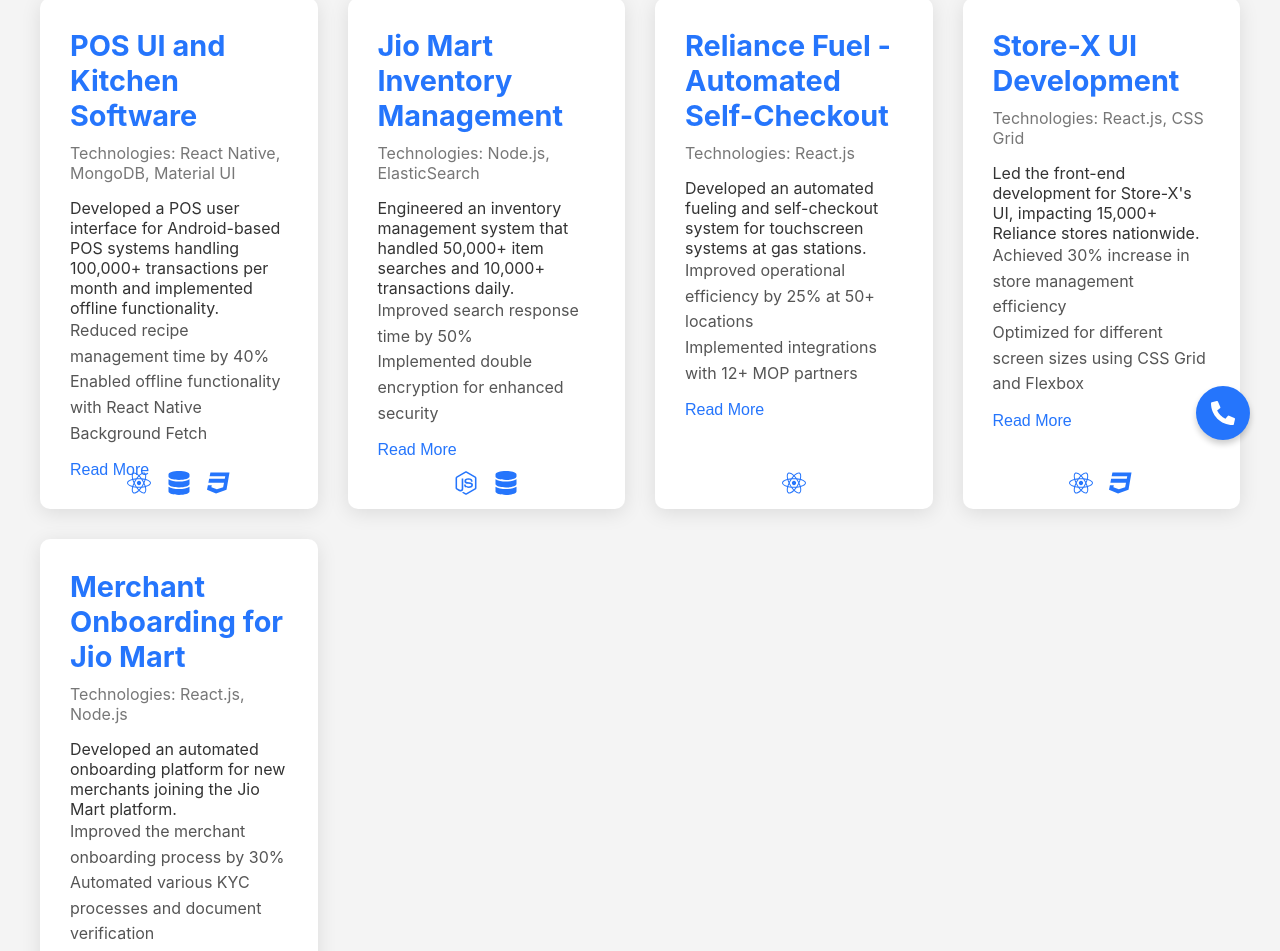
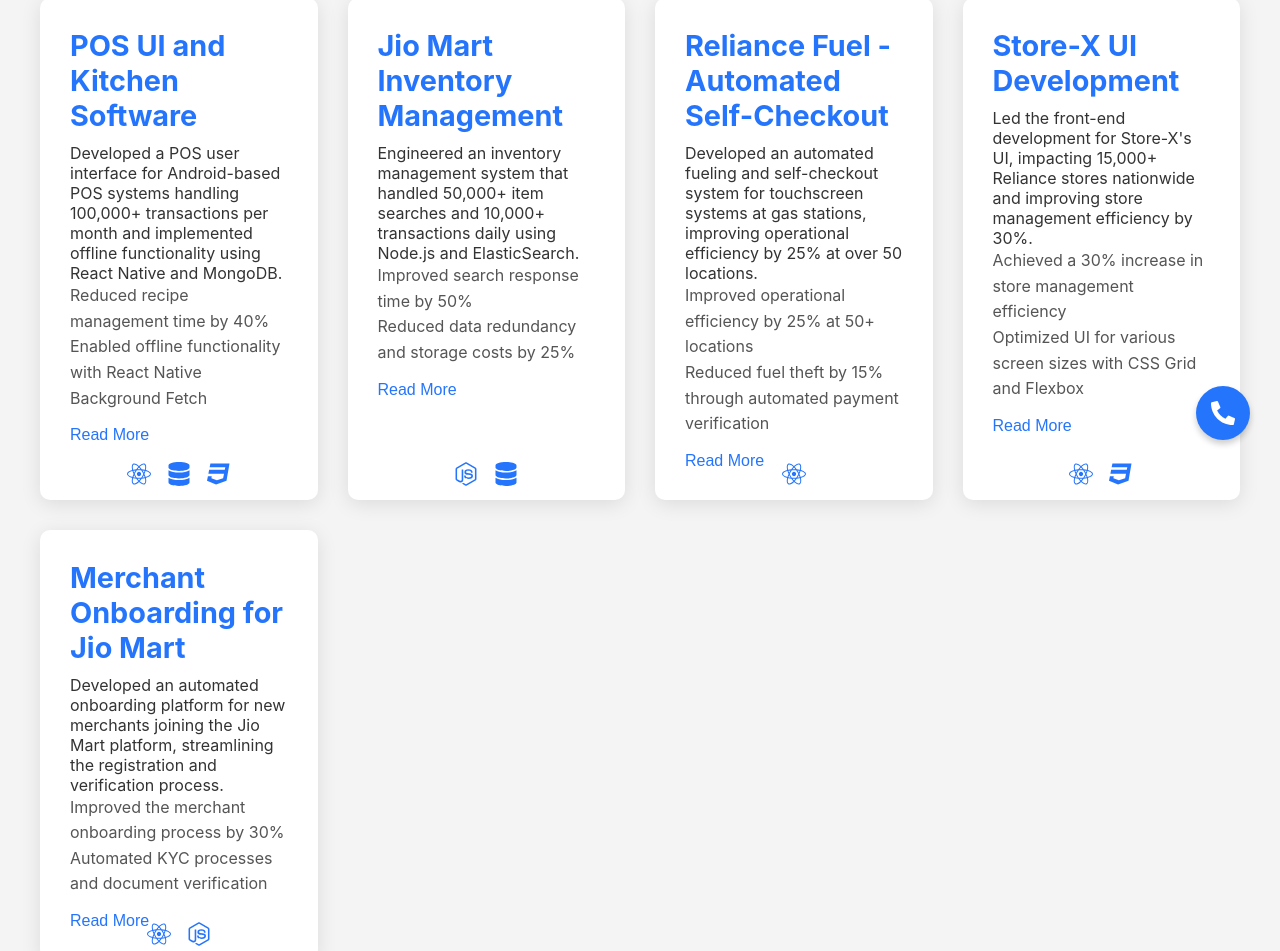
Before and after one commit to Sudhanshu9999/sudhanshu_jadhav_developer_portfolio, a React (Create React App) app: page /projects in a window 1280 px wide. Shown: the part 330-1281 px from the top of the page. Built offline with nearby package versions, Linux system fonts and the light colour scheme.

Commit message:
Links and MyProject Changes

```diff
--- a/src/Pages/HomePage/HomePage.tsx
+++ b/src/Pages/HomePage/HomePage.tsx
@@ -1,4 +1,5 @@
 import React, { useEffect } from 'react';
+import { Link } from 'react-router-dom';
 import SkillsetCard from './Cards/SkillsetCard';
 import EducationCard from './Cards/EducationCard';
 import ExperienceCard from './Cards/ExperienceCard';
@@ -48,7 +49,7 @@
       </div>
       <div className="intro-section">
         <p>Hello, I'm Sudhanshu! I'm a software developer specializing in front-end technologies like React and TypeScript. Here, you'll find a selection of the projects that I've worked on and more about my journey in tech.</p>
-        <a href="/projects" className="button">View My Work</a>
+        <Link to="/projects" className="button">View My Work</Link>
       </div>
 
       <SkillsetCard />
--- /dev/null
+++ b/src/Pages/ProjectsPage/Popup.css
@@ -0,0 +1,102 @@
+/* Overlay for the popup */
+.popup-overlay {
+    position: fixed;
+    top: 0;
+    left: 0;
+    width: 100%;
+    height: 100%;
+    background-color: rgba(0, 0, 0, 0.6);
+    display: flex;
+    justify-content: center;
+    align-items: center;
+    z-index: 9999;
+    opacity: 0;
+    transition: opacity 0.3s ease;
+    visibility: hidden; /* Initially hidden */
+  }
+
+  /* Show the popup overlay when active */
+  .popup-overlay.show {
+    opacity: 1;
+    visibility: visible;
+  }
+
+  /* Popup box style */
+  .popup-box {
+    background-color: #fff;
+    padding: 30px;
+    width: 80%;
+    max-width: 600px;
+    border-radius: 10px;
+    box-shadow: 0 4px 20px rgba(0, 0, 0, 0.1);
+    position: relative;
+    transform: scale(0.9);
+    transition: transform 0.3s ease;
+    visibility: hidden; /* Initially hidden */
+  }
+
+  body.dark-mode .popup-box {
+    background-color: #3a3f47;
+    color: #fff;
+  }
+
+  /* Show the popup box when active */
+  .popup-box.show {
+    transform: scale(1);
+    visibility: visible;
+  }
+
+  /* Popup content section */
+  .popup-content {
+    max-height: 400px;
+    overflow-y: auto;
+  }
+
+  .popup-box h2 {
+    margin-bottom: 20px;
+    font-size: 1.8rem;
+    color: #333;
+  }
+
+  body.dark-mode .popup-box h2 {
+    color: #ffcc02;
+  }
+
+  .popup-box p {
+    font-size: 1rem;
+    color: #666;
+    line-height: 1.6;
+  }
+
+  body.dark-mode .popup-box p {
+    color: #ccc;
+  }
+
+  .techIcons {
+    color: #2575fc;
+  }
+
+  body.dark-mode .techIcons{
+    color: #ffcc02;
+  }
+
+  /* Close button style (simple 'X' at the top right) */
+  .close-btn {
+    position: absolute;
+    top: 10px;
+    right: 10px;
+    background: none;
+    border: none;
+    font-size: 1.5rem;
+    color: #333;
+    cursor: pointer;
+  }
+
+  .close-btn:hover {
+    color: #ff6347;
+  }
+
+  /* Transition for the popup box */
+  .popup-box.show {
+    transform: scale(1);
+  }
--- /dev/null
+++ b/src/Pages/ProjectsPage/Popup.tsx
@@ -0,0 +1,41 @@
+import React from 'react';
+import './Popup.css';
+
+// Define the type for the content object
+interface ProjectContent {
+  title: string;
+  description: string;
+  detailedDescription: string;
+  techIcons: JSX.Element[];
+  keyOutcomes: string[];
+}
+
+interface PopupProps {
+  content: ProjectContent;  // Now accepting a ProjectContent object
+  closePopup: () => void;
+}
+
+const Popup: React.FC<PopupProps> = ({ content, closePopup }) => {
+  return (
+    <div className="popup-overlay show" onClick={closePopup}>
+      <div className="popup-box show" onClick={(e) => e.stopPropagation()}>
+        <button className="close-btn" onClick={closePopup}>×</button>
+        <h2>{content.title}</h2> {/* Now accessing title from content */}
+        <div className="popup-content">
+          <p>{content.description}</p>
+          <div className="techIcons">{content.techIcons}</div>
+          <h3>Detailed Description:</h3>
+          <p>{content.detailedDescription}</p>
+          <h3>Key Outcomes:</h3>
+          <ul>
+            {content.keyOutcomes.map((outcome, index) => (
+              <li key={index}>{outcome}</li>
+            ))}
+          </ul>
+        </div>
+      </div>
+    </div>
+  );
+};
+
+export default Popup;
--- a/src/Pages/ProjectsPage/ProjectsPage.tsx
+++ b/src/Pages/ProjectsPage/ProjectsPage.tsx
@@ -1,146 +1,153 @@
-import React, { useEffect, useRef } from "react";
+import React, { useState, useEffect, useRef } from "react";
 import { FaReact, FaNodeJs, FaDatabase, FaCss3 } from "react-icons/fa";
 import './ProjectsPage.css';
+import Popup from './Popup'; // Import the Popup component
+
+interface ProjectContent {
+  title: string;
+  description: string;
+  techIcons: JSX.Element[];
+  detailedDescription: string;
+  keyOutcomes: string[];
+}
 
 const ProjectsPage: React.FC = () => {
   const cardsRef = useRef<HTMLDivElement[]>([]);
+  const [isPopupOpen, setIsPopupOpen] = useState(false);
+  const [popupContent, setPopupContent] = useState<ProjectContent | null>(null);  // Updated type for popupContent
+
+  // Project details with more in-depth content
+  const projectDetails = {
+    project1: {
+      title: "POS UI and Kitchen Software",
+      description: "Developed a POS user interface for Android-based POS systems handling 100,000+ transactions per month and implemented offline functionality using React Native and MongoDB.",
+      techIcons: [<FaReact className="icon" />, <FaDatabase className="icon" />, <FaCss3 className="icon" />],
+      detailedDescription: "The POS UI was built to provide a seamless experience for restaurant staff, optimizing the flow of orders and reducing wait times. I implemented offline capabilities to ensure that the system could still function even when there was no internet connection, enabling the restaurant to continue operations without interruption. The system supports a high volume of transactions daily, ensuring that restaurants can scale easily with their growing customer base.",
+      keyOutcomes: [
+        "Reduced recipe management time by 40%",
+        "Enabled offline functionality with React Native Background Fetch",
+        "Improved order processing speed by 30%",
+        "Achieved 99.9% system uptime across all locations"
+      ]
+    },
+    project2: {
+      title: "Jio Mart Inventory Management",
+      description: "Engineered an inventory management system that handled 50,000+ item searches and 10,000+ transactions daily using Node.js and ElasticSearch.",
+      techIcons: [<FaNodeJs className="icon" />, <FaDatabase className="icon" />],
+      detailedDescription: "I created an inventory management system that allows users to search for products efficiently even with a large product database. The system also integrates with various third-party APIs to ensure real-time stock updates and automatic reordering. ElasticSearch was used to index and query the data quickly, reducing search times drastically. The system has helped Jio Mart scale their inventory operations and streamline their logistics.",
+      keyOutcomes: [
+        "Improved search response time by 50%",
+        "Reduced data redundancy and storage costs by 25%",
+        "Implemented double encryption for enhanced security",
+        "Increased transaction speed by 40% during peak hours"
+      ]
+    },
+    project3: {
+      title: "Reliance Fuel - Automated Self-Checkout",
+      description: "Developed an automated fueling and self-checkout system for touchscreen systems at gas stations, improving operational efficiency by 25% at over 50 locations.",
+      techIcons: [<FaReact className="icon" />],
+      detailedDescription: "This project involved building a self-checkout kiosk for fuel stations, which allowed customers to fuel their vehicles and pay without needing to interact with an attendant. The system integrates with the fuel pumps and payment systems, allowing for a seamless transaction process. The self-checkout system also includes a loyalty program, enabling customers to earn rewards points with every purchase.",
+      keyOutcomes: [
+        "Improved operational efficiency by 25% at 50+ locations",
+        "Reduced fuel theft by 15% through automated payment verification",
+        "Increased customer satisfaction with faster checkout process",
+        "Reduced staffing costs by 30% per location"
+      ]
+    },
+    project4: {
+      title: "Store-X UI Development",
+      description: "Led the front-end development for Store-X's UI, impacting 15,000+ Reliance stores nationwide and improving store management efficiency by 30%.",
+      techIcons: [<FaReact className="icon" />, <FaCss3 className="icon" />],
+      detailedDescription: "For this project, I developed the user interface for Store-X, an application that helps manage retail stores efficiently. The UI was built with React.js, utilizing CSS Grid and Flexbox to ensure responsiveness across different screen sizes and devices. The application allows store managers to track inventory, manage staff schedules, and access real-time sales data.",
+      keyOutcomes: [
+        "Achieved a 30% increase in store management efficiency",
+        "Optimized UI for various screen sizes with CSS Grid and Flexbox",
+        "Improved user engagement by 25% with a more intuitive interface",
+        "Reduced onboarding time for new store managers by 40%"
+      ]
+    },
+    project5: {
+      title: "Merchant Onboarding for Jio Mart",
+      description: "Developed an automated onboarding platform for new merchants joining the Jio Mart platform, streamlining the registration and verification process.",
+      techIcons: [<FaReact className="icon" />, <FaNodeJs className="icon" />],
+      detailedDescription: "The merchant onboarding platform I developed automates various parts of the registration and verification process for Jio Mart. The system integrates with third-party KYC services and document verification tools, ensuring that new merchants can be onboarded quickly and efficiently. It also provides merchants with real-time updates on their application status and any required documentation.",
+      keyOutcomes: [
+        "Improved the merchant onboarding process by 30%",
+        "Automated KYC processes and document verification",
+        "Reduced manual intervention by 40%",
+        "Increased merchant activation rate by 15%"
+      ]
+    }
+  };
 
   useEffect(() => {
     const observer = new IntersectionObserver(
       (entries, observer) => {
         entries.forEach((entry) => {
           if (entry.isIntersecting) {
-            entry.target.classList.add("visible"); // Add visible class to trigger fade-in animation
+            entry.target.classList.add("visible");
             observer.unobserve(entry.target); // Stop observing after it becomes visible
           }
         });
       },
-      { threshold: 0.5 } // Trigger when 50% of the element is visible
+      { threshold: 0.5 }
     );
 
-    // Copy the ref to a local variable to prevent changes during cleanup
     const currentCardsRef = cardsRef.current;
-
-    // Observe each project card
     currentCardsRef.forEach((card) => {
       if (card) observer.observe(card);
     });
 
     return () => {
-      // Cleanup observer using the local variable
       currentCardsRef.forEach((card) => {
         if (card) observer.unobserve(card);
       });
     };
   }, []);
 
+  const openPopup = (project: ProjectContent) => {
+    setPopupContent(project); // Now we pass the full project content object
+    setIsPopupOpen(true); // Open the popup
+  };
+
+
+
+  const closePopup = () => {
+    setIsPopupOpen(false); // Close the popup
+  };
+
   return (
     <div className="page-container">
-      {/* Page Title and Description */}
       <section className="projectsSection">
         <h2 className="pageTitle">My Projects</h2>
         <p className="pageDescription">
           Here is a showcase of some of the most impactful projects I’ve worked on, demonstrating my skills in full-stack development, UI design, and problem-solving.
         </p>
 
-        {/* Projects Container */}
         <div className="projectsContainer">
-          {/* Project 1 */}
-          <div
-            className="projectCard fadeIn"
-            ref={(el) => (cardsRef.current[0] = el!)}
-          >
-            <h3>POS UI and Kitchen Software</h3>
-            <p className="techStack">Technologies: React Native, MongoDB, Material UI</p>
-            <p>Developed a POS user interface for Android-based POS systems handling 100,000+ transactions per month and implemented offline functionality.</p>
-            <ul>
-              <li>Reduced recipe management time by 40%</li>
-              <li>Enabled offline functionality with React Native Background Fetch</li>
-            </ul>
-            <div className="techIcons">
-              <FaReact className="icon" />
-              <FaDatabase className="icon" />
-              <FaCss3 className="icon" />
-            </div>
-            <button className="readMore">Read More</button>
-          </div>
-
-          {/* Project 2 */}
-          <div
-            className="projectCard fadeIn"
-            ref={(el) => (cardsRef.current[1] = el!)}
-          >
-            <h3>Jio Mart Inventory Management</h3>
-            <p className="techStack">Technologies: Node.js, ElasticSearch</p>
-            <p>Engineered an inventory management system that handled 50,000+ item searches and 10,000+ transactions daily.</p>
-            <ul>
-              <li>Improved search response time by 50%</li>
-              <li>Implemented double encryption for enhanced security</li>
-            </ul>
-            <div className="techIcons">
-              <FaNodeJs className="icon" />
-              <FaDatabase className="icon" />
-            </div>
-            <button className="readMore">Read More</button>
-          </div>
-
-          {/* Project 3 */}
-          <div
-            className="projectCard fadeIn"
-            ref={(el) => (cardsRef.current[2] = el!)}
-          >
-            <h3>Reliance Fuel - Automated Self-Checkout</h3>
-            <p className="techStack">Technologies: React.js</p>
-            <p>Developed an automated fueling and self-checkout system for touchscreen systems at gas stations.</p>
-            <ul>
-              <li>Improved operational efficiency by 25% at 50+ locations</li>
-              <li>Implemented integrations with 12+ MOP partners</li>
-            </ul>
-            <div className="techIcons">
-              <FaReact className="icon" />
-            </div>
-            <button className="readMore">Read More</button>
-          </div>
-
-          {/* Project 4 */}
-          <div
-            className="projectCard fadeIn"
-            ref={(el) => (cardsRef.current[3] = el!)}
-          >
-            <h3>Store-X UI Development</h3>
-            <p className="techStack">Technologies: React.js, CSS Grid</p>
-            <p>Led the front-end development for Store-X's UI, impacting 15,000+ Reliance stores nationwide.</p>
-            <ul>
-              <li>Achieved 30% increase in store management efficiency</li>
-              <li>Optimized for different screen sizes using CSS Grid and Flexbox</li>
-            </ul>
-            <div className="techIcons">
-              <FaReact className="icon" />
-              <FaCss3 className="icon" />
-            </div>
-            <button className="readMore">Read More</button>
-          </div>
-
-          {/* Project 5 */}
-          <div
-            className="projectCard fadeIn"
-            ref={(el) => (cardsRef.current[4] = el!)}
-          >
-            <h3>Merchant Onboarding for Jio Mart</h3>
-            <p className="techStack">Technologies: React.js, Node.js</p>
-            <p>Developed an automated onboarding platform for new merchants joining the Jio Mart platform.</p>
-            <ul>
-              <li>Improved the merchant onboarding process by 30%</li>
-              <li>Automated various KYC processes and document verification</li>
-            </ul>
-            <div className="techIcons">
-              <FaReact className="icon" />
-              <FaNodeJs className="icon" />
-            </div>
-            <button className="readMore">Read More</button>
-          </div>
+          {Object.keys(projectDetails).map((key, index) => {
+            const project = projectDetails[key as keyof typeof projectDetails];
+            return (
+              <div className="projectCard fadeIn" ref={(el) => (cardsRef.current[index] = el!)} key={index}>
+                <h3>{project.title}</h3>
+                {/* <p className="techStack">Technologies: {project.techIcons.map((icon, i) => <span key={i}>{icon}</span>)}</p> */}
+                <p>{project.description}</p>
+                <ul>
+                  <li>{project.keyOutcomes[0]}</li>
+                  <li>{project.keyOutcomes[1]}</li>
+                </ul>
+                <div className="techIcons">
+                  {project.techIcons}
+                </div>
+                <button className="readMore" onClick={() => openPopup(project)}>Read More</button>
+              </div>
+            );
+          })}
         </div>
       </section>
+
+      {/* Show the Popup if it's open */}
+      {isPopupOpen && popupContent && <Popup content={popupContent} closePopup={closePopup} />}
     </div>
   );
 };
```
Also changed, not shown: src/Common/Footer/Footer.tsx (+8 -7 lines), src/Pages/HomePage/HomePage.css (+17 -2 lines).
